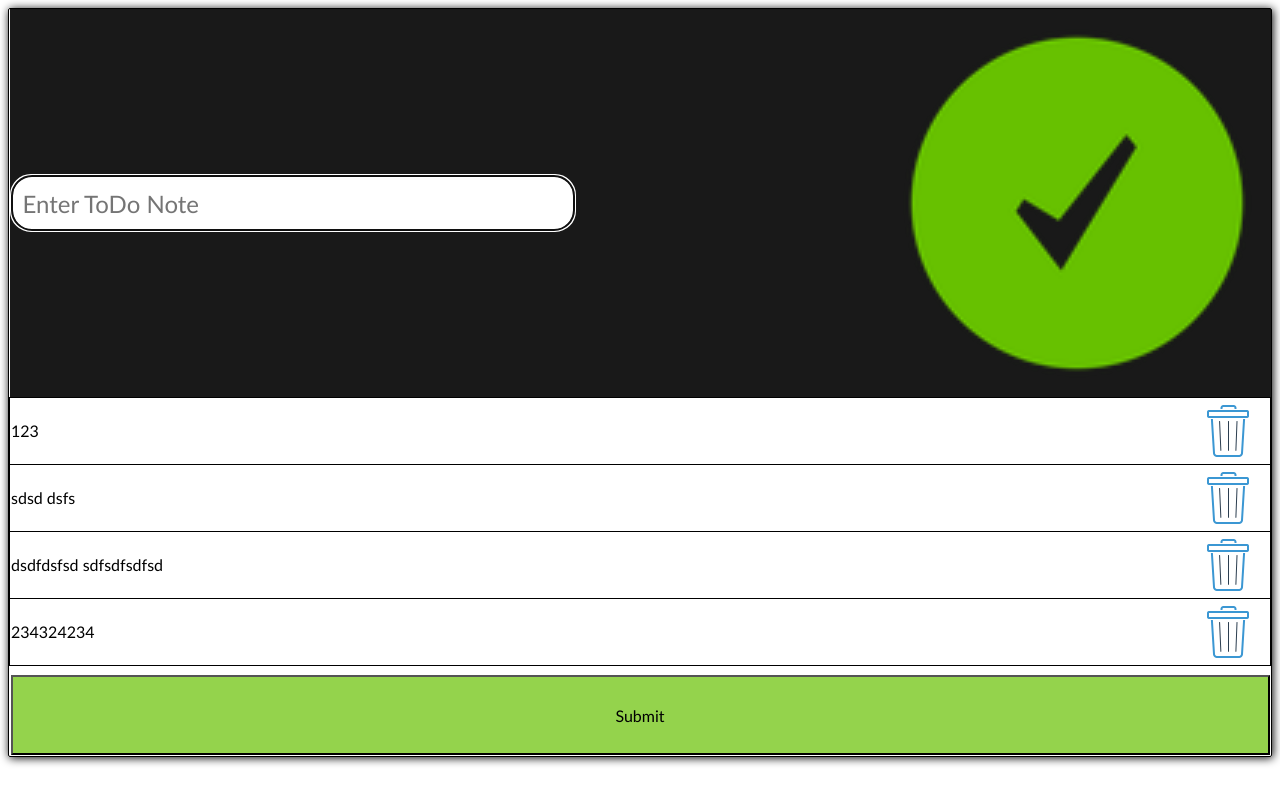
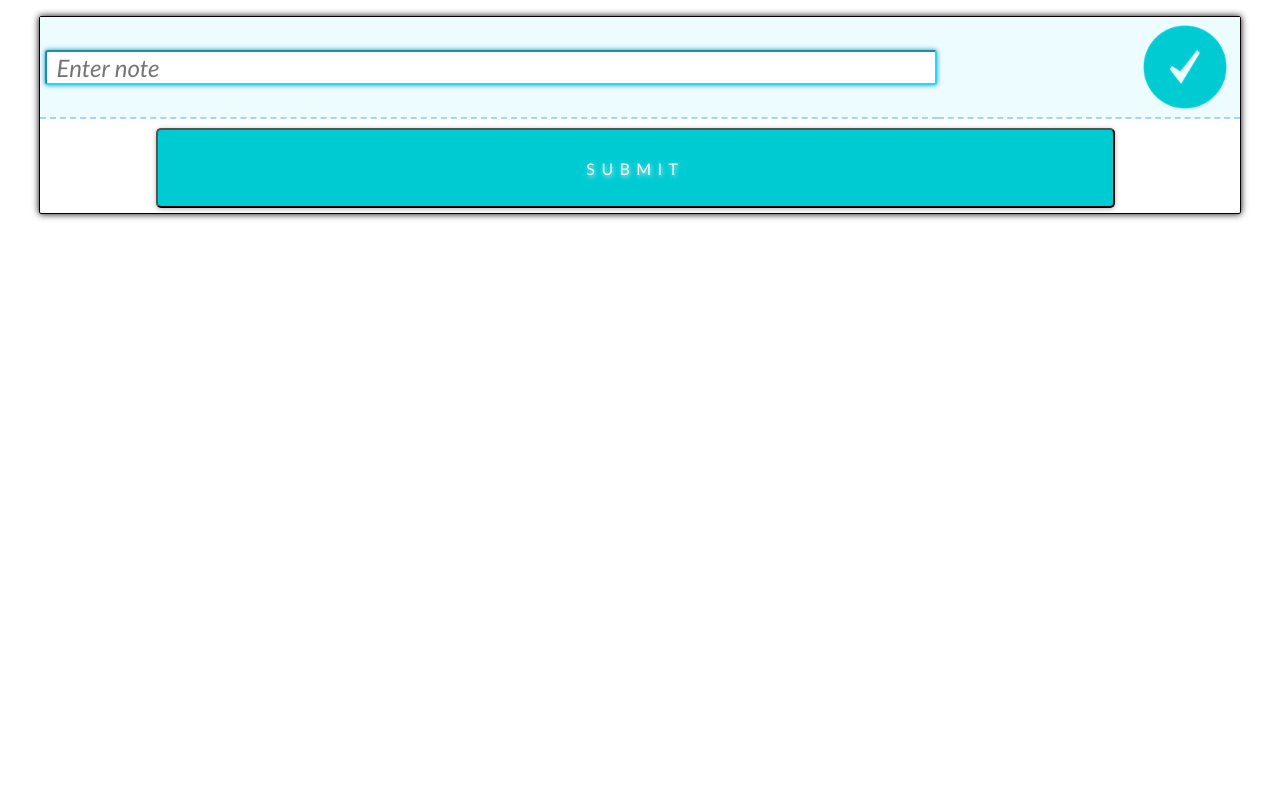
Before and after one commit to ronnygeo/ReusableForm, a plain HTML site: page template.html in a window 1280 px wide. Drawn offline with Linux system fonts and the light colour scheme; a web font is replaced by a local one.

Commit message:
Working prototype.

```diff
--- a/javascript/script.js
+++ b/javascript/script.js
@@ -5,25 +5,39 @@
 //These are the only variables that needs to be changed in Production Deployment
 variables = {
     formId: 'myForm',
-    tbodyId: 'formTableBody',
-    addButtonId: 'addToListButton',
     deleteButtonClass: 'deleteButton',
-    inputFieldId: '',
+    postUrl: '#',
     //Optional
     dataRowClass: '',
-    defaultColor: ''
+    defaultColor: '',
+    addButtonId: 'addToListButton',
+    placeholderText: 'Enter note',
+    submitButtonText: 'SUBMIT'
 };
 
 $(function(){
-    var data = ['123','sdsd dsfs','dsdfdsfsd sdfsdfsdfsd', '234324234'];
+    var data = [];
     var $form = $('#'+variables.formId+'');
     var $table = $($form).find('table');
-    var $tbody = $('#'+variables.tbodyId+'');
+    var $tbody = $($table).find('tbody');
     var $addButton = $('#'+variables.addButtonId+'');
     var $inputField = $($form).find('thead').find('input');
+    var $submitButton = $($form).find('#formSubmitButton');
     var $tempInput = "";
 
     /*** DOM Manipulation ***/
+
+    //Assigning the placeholder text and assigning behavior for Enter key.
+    $($inputField).prop('placeholder', variables.placeholderText)
+        .keypress(function (e) {
+            if ((e.which && e.which == 13) || (e.keyCode && e.keyCode == 13)) {
+                $($addButton).click();
+                return false;
+            } else {
+                return true;
+            }
+        });
+
     //Getting the input from the input field and adding it to the data array.
     $($addButton).on("click", (function (e) {
         e.preventDefault();
@@ -60,9 +74,11 @@ $(function(){
         // console.log(data);
         $($tbody).find('tr').eq(rowId).remove();
     })
+        //When mouse hovers over a row, highlight the row.
         .delegate('tr', 'mouseover', function(){
             $(this).addClass('rowHover');
         })
+        //When the mouse moves out of a row, removing highlight.
         .on('mouseout', function(){
             $(this).find('tr').removeClass('rowHover');
         })
@@ -71,6 +87,16 @@ $(function(){
             updateRowData();
         });
 
+    //Handling form submission.
+    //This code needs to be changed depending on the type of POST used.
+    $($submitButton).text(variables.submitButtonText)
+        .on('click', function (e) {
+            // alert(data);
+            $.post(variables.postUrl, {'data[]': data});
+            e.preventDefault();
+        });
+
+
     /*** Helper Functions ***/
     //Function to repopulate the list of items.
     function populateList(){
@@ -78,17 +104,32 @@ $(function(){
         for (var i in data) {
             addRow(i);
         }
+        $($table).find('tbody').find('tr').removeClass('newRow');
         updateRowData();
     }
 
     //Adds a row with index i to the table.
-    function addRow(i){
-        $($table).find('tbody').append('<tr class="dataRow"><td>'+data[i]+'</td><td><a href="" class="deleteButton" ><img src="images/icons/delete.png" alt="delete item" /></a></td></tr>');
+    function addRow(i) {
+        $($table).find('tbody').append('<tr class="dataRow newRow"><td>' + data[i] + '</td><td><a href="" class="deleteButton" ><img src="images/icons/delete.png" alt="delete item" /></a></td></tr>');
+        //Remove the new row highlight after delay.
+        delayTime(function () {
+            $($table).find('tbody').find('tr:last-child').removeClass('newRow')
+        }, 400);
     }
 
     //Updates the row with index i to the table.
     function updateRow(i){
-        $($table).find('tbody').find('tr:eq('+i+')').html('<td>'+data[i]+'</td><td><a href="" class="deleteButton" ><img src="images/icons/delete.png" alt="delete item" /></a></td>');
+        $($table).find('tbody').find('tr:eq(' + i + ')').html('<td>' + data[i] + '</td><td><a href="" class="deleteButton" ><img src="images/icons/delete.png" alt="delete item" /></a></td>')
+            .addClass('newRow');
+        $tempInput = "";
+        delayTime(function () {
+            $($table).find('tbody').find('tr').eq(i).removeClass('newRow')
+        }, 400);
+    }
+
+    //This functions adds a delay before calling a function.
+    function delayTime(func, time) {
+        setTimeout(func, time);
     }
 
     //This function updates the data: row with the updated row value.
--- a/stylesheets/_mixins.sass
+++ b/stylesheets/_mixins.sass
@@ -24,3 +24,9 @@
   -webkit-border-radius-topright: $value
   border-radius-topleft: $value
   border-radius-topright: $value
+
+=filter-hue($deg)
+  filter: hue-rotate($deg)
+  -webkit-filter: hue-rotate($deg)
+  -moz-filter: hue-rotate($deg)
+  -o-filter: hue-rotate($deg)
--- a/stylesheets/style.sass
+++ b/stylesheets/style.sass
@@ -1,65 +1,110 @@
 @import mixins
+@import url(https://fonts.googleapis.com/css?family=Droid+Sans:400,700)
 
 *
-  font-family: 'Calibri', 'Helvetica Neue', sans-serif
+  font-family: 'Droid Sans', 'Calibri', sans-serif
   font-size: 1em
 
-form
-  margin: auto
-  border-radius: 2px
-  border: 1px black solid
-  box-shadow: 1px 1px 10px black
+@media all
 
-table
-  width: 100%
-  line-height: 2em
-  padding: 2px
-  //border-spacing: 1px
-  border-collapse: collapse
+  form
+    margin: auto
+    margin-top: 2vh
+    +border-radius(2px)
+    border: 1px black solid
+    box-shadow: 0 0 7px black
+    width: 95%
 
-thead
-  font-weight: bold
-  border-spacing: 0 !important
-  background-color: rgba(0, 0, 0, 0.9)
+  table
+    width: 100%
+    line-height: 2em
+    padding: 2px
+    +border-radius(2px)
+    border-collapse: collapse
 
-  input
-    width: 100%
-    height: 7vh
-    padding-left: 10px
-    font-size: 1.5em
-    +border-radius(20px)
+  thead
+    background-color: #EDFCFF
+    border-bottom: 2px dashed rgba(33, 150, 243, 0.39)
 
-  input:hover
-    border-color: #d9ffd2
-    border-width: 2px
-    +border-radius(20px)
+    input
+      width: 100%
+      height: 100%
+      padding-left: 10px
+      font-size: 1.5em
+      font-style: italic
+      +border-radius(3px)
+      outline: none
+      transition: all 0.5s ease-in-out
+      -webkit-transition: all 0.50s ease-in-out
+      -moz-transition: all 0.50s ease-in-out
+      -o-transition: all 0.50s ease-in-out
 
-  img
-    width: 30vw
-    margin: 1px
+    input:hover, input:focus
+      border-color: #21d8ff
+      box-shadow: 0 0 5px #1b8fad
+      border-width: 2px
+      +border-radius(3px)
 
-  td:last-child
-    margin: auto
-    text-align: right
+    img
+      outline: none
+      margin: 1px
+      height: 12vh
+      padding-right: 5px
+      +filter-hue(88deg)
+      transition: all 0.3s ease-in-out
 
-tbody
-  tr
-    border: 0.5px black solid
+    img:hover
+      +filter-hue(40deg)
 
-  //td
-  //  white-space: nowrap
+    td:first-child
+      padding-left: 5px
+      padding-top: 1px
 
-  td:last-child
-    text-align: right
-    padding-right: 10px
+    td:last-child
+      margin: auto
+      text-align: right
+  //width: 25vw
 
-tfoot
-  button
-    width: 100%
-    height: 10vh
-    margin-top: 1vh
-    background-color: rgba(103,193,0,0.7)
+  tbody
+    tr
+      border: 1px solid #E4E4E4
+      transition: all 0.3s ease-in-out
 
-.rowHover
-  border: 2px black solid
-  background-color: #d9ffd2
+      td:first-child
+        padding: 5px
+
+      td:last-child
+        text-align: right
+        padding-right: 10px
+
+  tfoot
+    button
+      width: 80%
+      height: 10vh
+      margin-top: 1vh
+      background-color: rgb(0, 203, 211)
+      color: white
+      outline: none
+      margin-bottom: 0.5vh
+      margin-left: 9vw
+      +border-radius(5px)
+      word-spacing: 10px
+      box-shadow: 0 1px 5px #B7B4B4
+      cursor: hand
+      letter-spacing: 0.5vw
+      text-shadow: 1px 2px 4px rgba(245, 245, 245, 0.76)
+      transition: all 0.5s ease-in-out
+
+    button:hover
+      color: rgb(0, 203, 211)
+      background-color: rgba(229, 245, 247, 0.42)
+      text-shadow: 0 2px 3px rgba(165, 165, 165, 0.1)
+
+  .rowHover
+    border: 1px solid rgba(61, 190, 228, 0.32)
+    color: #6B6B6B
+    background-color: rgba(126, 217, 220, 0.48)
+
+  .newRow
+    color: #585858
+    background-color: rgba(22, 255, 0, 0.12)
--- a/template.html
+++ b/template.html
@@ -8,7 +8,7 @@
         <tr>
             <td>
                 <!--If this input box Id is changed, it should be updated in the script.js, default values.-->
-                <input id="formInputBox" type="text" placeholder="Enter ToDo Note" autofocus />
+                <input type="text" autofocus/>
             </td>
             <td>
                 <!--If this link id is changed, it should be updated in the script.js, default values.-->
@@ -17,13 +17,13 @@
         </tr>
         </thead>
         <!--If this tbody id is changed, it should be updated in the script.js, default values.-->
-        <tbody id="formTableBody">
+        <tbody>
         </tbody>
         <tfoot>
         <tr>
             <td colspan="2">
                 <!--If this button id is changed, it should be updated in the script.js, default values.-->
-                <button type="submit" id="formSubmitButton">Submit</button>
+                <button type="submit" id="formSubmitButton"></button>
             </td>
         </tr>
         </tfoot>
```
Also changed, not shown: index.html (deleted, +0 -10 lines), stylesheets/style.css, 2 other files.
